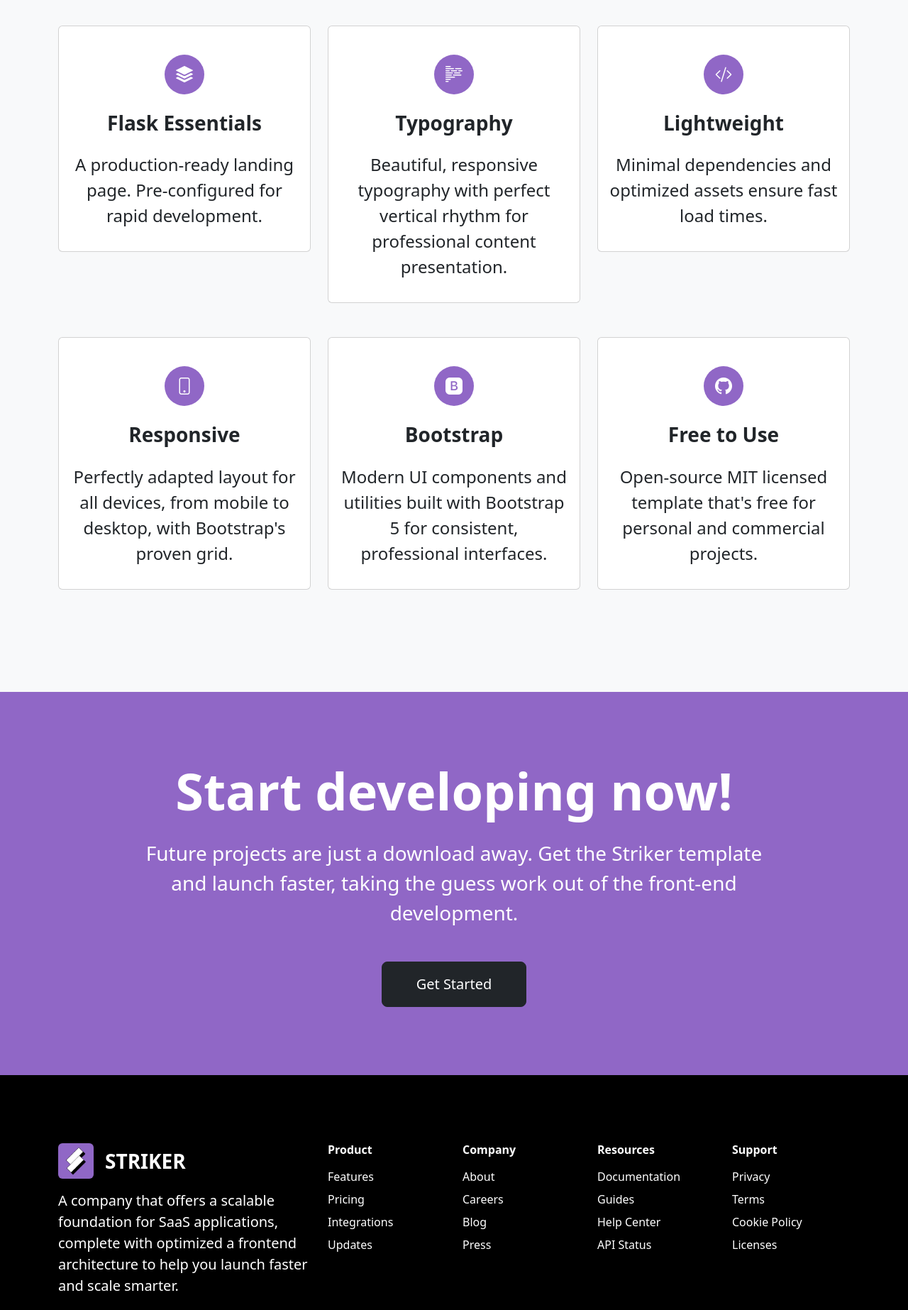
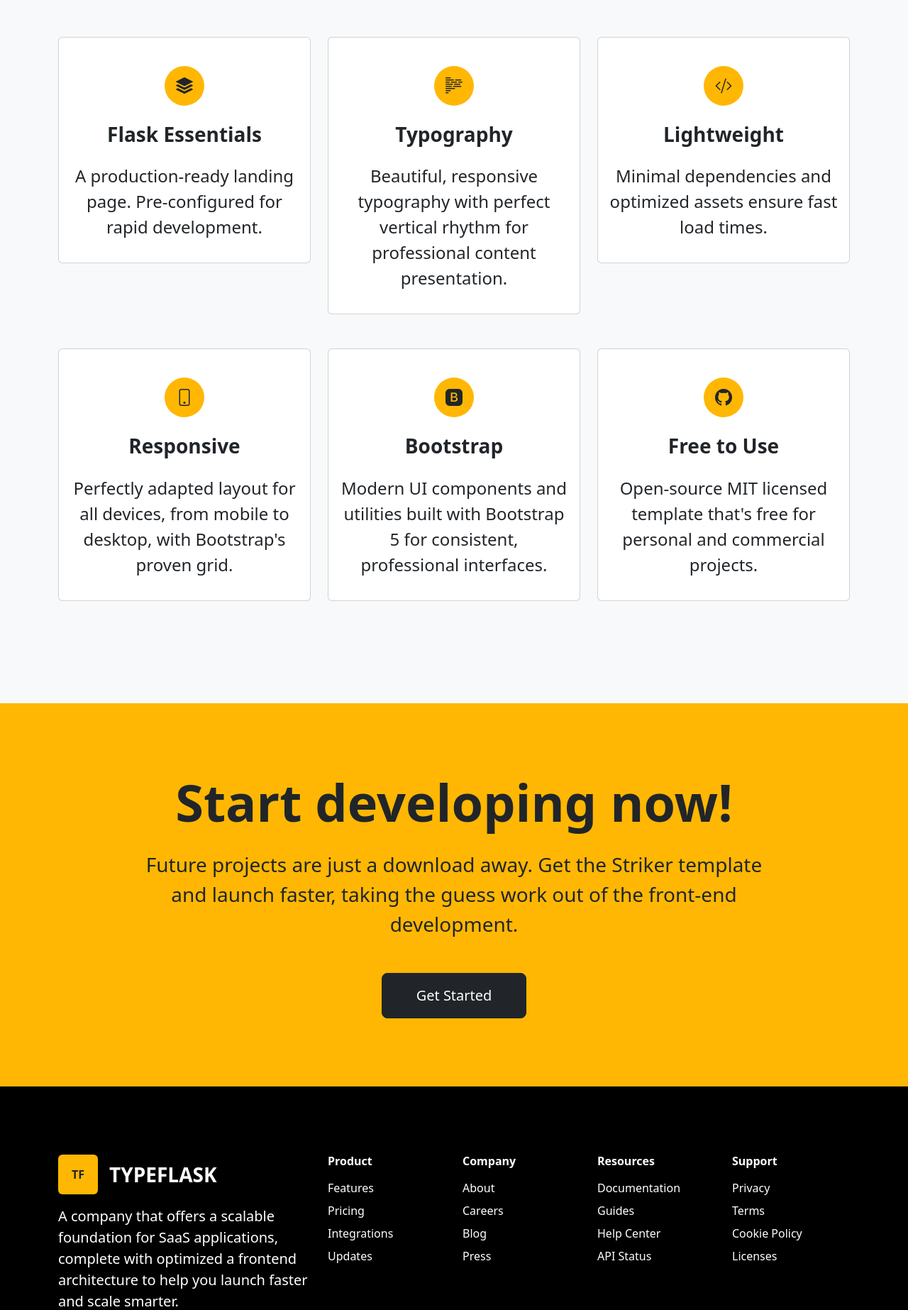
Before and after one commit to dickwalker/typeflask, a Python web app: template templates/index.html in a window 1280 px wide. Shown: the part 3149-4995 px from the top of the page at 71% size. Run offline with Jinja, Linux system fonts and the light colour scheme; the template is opened without the code that fills it, so the values that code supplies are empty; some libraries are stand-ins or nearby versions.

Commit message:
Added github button. Updated Primary Color. Removed license file.

```diff
--- a/static/css/style.css
+++ b/static/css/style.css
@@ -1,5 +1,5 @@
 :root {
-  --bs-primary: #9067C6; /* Your desired primary color */
+  --bs-primary: #ffb703; /* Your desired primary color */
 }
 
 .bg-primary {
--- a/templates/base.html
+++ b/templates/base.html
@@ -3,7 +3,7 @@
 	<head>
 
 		<!-- INSERT METADATA FOR SEO -->
-		<title>{% block title %}STARTENANT | Affordable Tenant Screening{% endblock %}</title>
+		<title>{% block title %}TYPEFLASK | SaaS website template.{% endblock %}</title>
 		<meta charset="utf-8">
 	    <meta name="viewport" content="width=device-width, initial-scale=1">
 	    <!-- CSS -->
@@ -18,8 +18,9 @@
 		{% block nav %}
 			<nav class="navbar navbar-expand-lg bg-body-light">
 			  <div class="container py-4">
-			  	<img src="{{ url_for('static', filename='img/logo.png') }}" alt="Striker Logo" class="navbar-brand-logo bg-primary rounded-2" width="40" height="40">
-			    <a class="navbar-brand ps-3 fw-bolder" href="#">STRIKER</a>
+
+			  	<span alt="TypeFlask Logo" class="d-inline-flex align-items-center justify-content-center navbar-brand-logo bg-primary rounded-2 fw-bolder" style="width: 3.5rem; height: 3.5rem;">TF</span>
+			    <a class="navbar-brand ps-3 fw-bolder" href="#">TYPEFLASK</a>
 			    <button class="navbar-toggler" type="button" data-bs-toggle="collapse" data-bs-target="#navbarSupportedContent" aria-controls="navbarSupportedContent" aria-expanded="false" aria-label="Toggle navigation">
 			      <span class="navbar-toggler-icon"></span>
 			    </button>
@@ -33,10 +34,15 @@
 			        </li>
 			      </ul>
 
-<!-- 				  <form class="d-flex container-fluid justify-content-end align-items-center">
+<!-- 				  INSERT GITHUB BTN HERE -->
+
+<form class="d-flex container-fluid justify-content-end align-items-center">
+	<iframe src="https://ghbtns.com/github-btn.html?user=dickwalker&repo=typeflask&type=star&count=true&size=large" frameborder="0" scrolling="0" width="170" height="30" title="GitHub"></iframe>
+	<!--
 				    <button class="btn btn-light me-2" type="button">Login</button>
 				    <button class="btn btn-dark" type="button">Sign Up</button>
-				  </form> -->
+	-->
+				  </form>
 
 			    </div>
 			  </div>
@@ -51,9 +57,13 @@
 				<div class="row">
 					<div class="col-lg-4 mb-4 mb-lg-0">
 						<div class="d-flex align-items-center">
+						  	<span alt="TypeFlask Logo" class="d-inline-flex text-dark align-items-center justify-content-center navbar-brand-logo bg-primary rounded-2 fw-bolder" style="width: 3.5rem; height: 3.5rem;">TF</span>
+							<a class="navbar-brand ps-3 fs-3 fw-bolder" href="#">TYPEFLASK</a>
+							<!--
 					  	<img src="{{ url_for('static', filename='img/logo.png') }}" alt="Striker Logo" class="navbar-brand-logo bg-primary rounded-2" width="50" height="50">
 					    <a class="navbar-brand ps-3 fs-3 fw-bolder" href="#">STRIKER</a>
-		                </div>
+		                </div> -->
+		            	</div>
 		                <p class="my-3 fs-5">A company that offers a scalable foundation for SaaS applications, complete with optimized a frontend architecture to help you launch faster and scale smarter.</p>
 		                <div class="d-flex gap-3 mt-4">
 		                    <a href="#" class="text-white"><i class="fab fa-twitter"></i></a>
--- a/templates/index.html
+++ b/templates/index.html
@@ -106,7 +106,7 @@
 				<div class="card">
 				  <div class="card-body">
 					<div class="text-center py-4">
-						<i class="bi bi-stack d-inline-flex align-items-center justify-content-center bg-primary text-white rounded-circle fs-4"
+						<i class="bi bi-stack d-inline-flex align-items-center justify-content-center bg-primary rounded-circle fs-4"
 						style="width: 3.5rem; height: 3.5rem;"></i>
 					</div>
 				    <h3 class="card-title fw-bold text-center">Flask Essentials</h3>
@@ -119,7 +119,7 @@
 				<div class="card">
 				  <div class="card-body">
 					<div class="text-center py-4">
-						  <i class="bi bi-body-text d-inline-flex align-items-center justify-content-center bg-primary text-white rounded-circle fs-4"
+						  <i class="bi bi-body-text d-inline-flex align-items-center justify-content-center bg-primary rounded-circle fs-4"
 						     style="width: 3.5rem; height: 3.5rem;"></i>
 					</div>
 				    <h3 class="card-title fw-bold text-center">Typography</h3>
@@ -132,7 +132,7 @@
 				<div class="card">
 				  <div class="card-body">
 					<div class="text-center py-4">
-						<i class="bi bi-code-slash d-inline-flex align-items-center justify-content-center bg-primary text-white rounded-circle fs-4"
+						<i class="bi bi-code-slash d-inline-flex align-items-center justify-content-center bg-primary rounded-circle fs-4"
 						style="width: 3.5rem; height: 3.5rem;"></i>
 					</div>
 				    <h3 class="card-title fw-bold text-center">Lightweight</h3>
@@ -145,7 +145,7 @@
 				<div class="card">
 				  <div class="card-body">
 					<div class="text-center py-4">
-						<i class="bi bi-phone d-inline-flex align-items-center justify-content-center bg-primary text-white rounded-circle fs-4"
+						<i class="bi bi-phone d-inline-flex align-items-center justify-content-center bg-primary rounded-circle fs-4"
 						style="width: 3.5rem; height: 3.5rem;"></i>
 					</div>
 				    <h3 class="card-title fw-bold text-center">Responsive</h3>
@@ -158,7 +158,7 @@
 				<div class="card">
 				  <div class="card-body">
 					<div class="text-center py-4">
-						  <i class="bi bi-bootstrap-fill d-inline-flex align-items-center justify-content-center bg-primary text-white rounded-circle fs-4"
+						  <i class="bi bi-bootstrap-fill d-inline-flex align-items-center justify-content-center bg-primary rounded-circle fs-4"
 						     style="width: 3.5rem; height: 3.5rem;"></i>
 					</div>
 				    <h3 class="card-title fw-bold text-center">Bootstrap</h3>
@@ -171,7 +171,7 @@
 				<div class="card">
 				  <div class="card-body">
 					<div class="text-center py-4">
-						<i class="bi bi-github d-inline-flex align-items-center justify-content-center bg-primary text-white rounded-circle fs-4"
+						<i class="bi bi-github d-inline-flex align-items-center justify-content-center bg-primary rounded-circle fs-4"
 						style="width: 3.5rem; height: 3.5rem;"></i>
 					</div>
 				    <h3 class="card-title fw-bold text-center">Free to Use</h3>
@@ -186,7 +186,7 @@
 </section>
 
 <!-- CALL TO ACTION SECTION -->
-<section class="py-5 bg-primary text-white">
+<section class="py-5 bg-primary">
     <div class="container py-5">
         <div class="row justify-content-center">
             <div class="col-lg-10 text-center">
```
Also changed, not shown: 1 other file.
